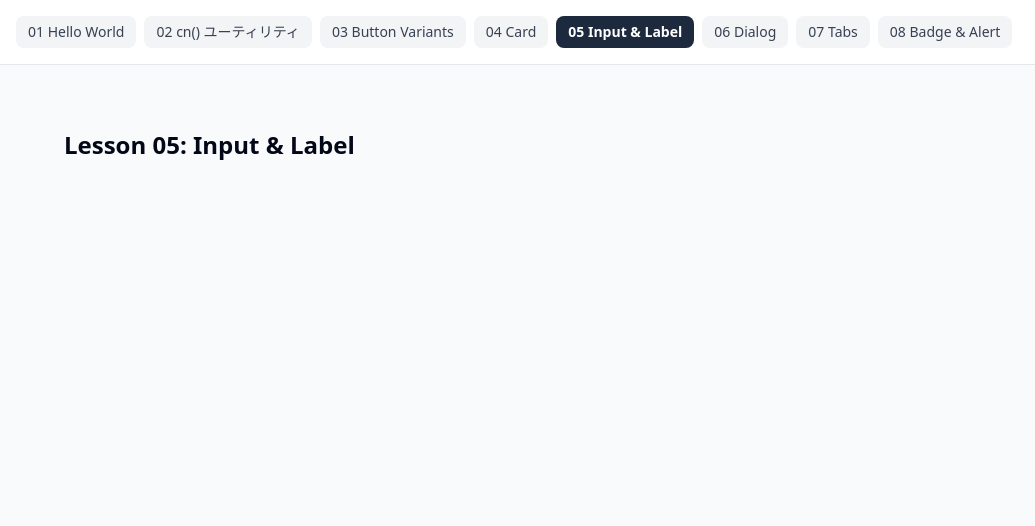
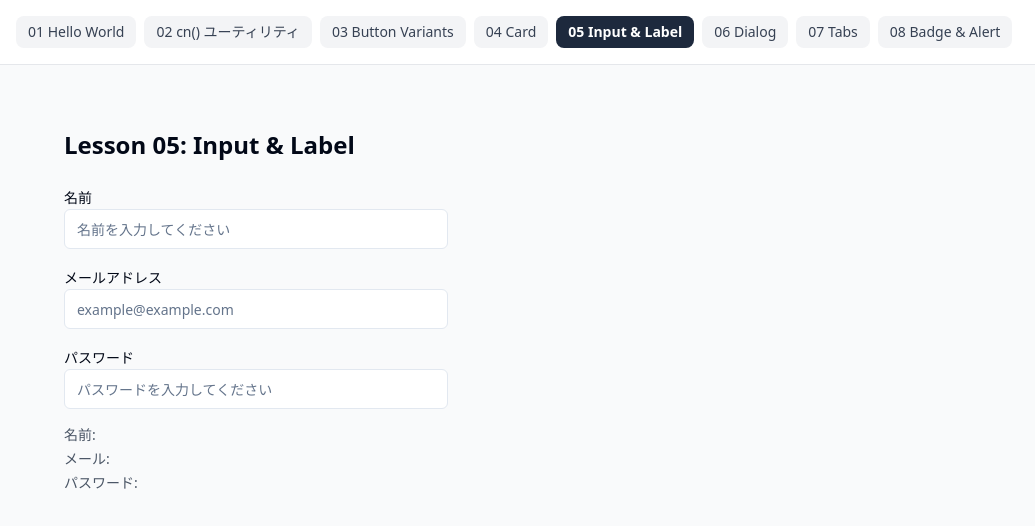
Before and after one commit to IchinaZiru/my-tech-roadmap, a React (Vite) app in the folder shadcn-ui/: page / in a window 1280 px wide. Both pictures are taken after a click on the button "05 Input & Label". Shown: the top 526 px of the page, without its empty margins (0-1035 px from the left). Built offline with nearby package versions, Linux system fonts and the light colour scheme.

Commit message:
Label / Input関連付け

```diff
--- a/shadcn-ui/src/lessons/05-input-label/InputLabelLesson.tsx
+++ b/shadcn-ui/src/lessons/05-input-label/InputLabelLesson.tsx
@@ -10,10 +10,11 @@
 import { useState } from 'react'
 import { Input } from '@/components/ui/input'
 import { Label } from '@/components/ui/label'
-import { Button } from '@/components/ui/button'
 
 export default function InputLabelLesson() {
   const [name, setName] = useState('')
+  const [email, setEmail] = useState('')
+  const [password, setPassword] = useState('')
 
   return (
     <div className="p-8">
@@ -22,9 +23,37 @@ export default function InputLabelLesson() {
       {/* フォームを作る */}
       <div className="max-w-sm space-y-4">
         {/* ヒント: Label の htmlFor と Input の id を同じ文字列にする */}
-
+        <div className="space-y-1">
+          <Label htmlFor='name'>名前</Label>
+          <Input
+          id='name'
+          type='text'
+          placeholder='名前を入力してください'
+          value={name}
+          onChange={(e) => setName(e.target.value)}
+          />
+        </div>
+        <div className="space-y-2">
+          <Label htmlFor="email">メールアドレス</Label>
+          <Input id="email" type="email" placeholder="example@example.com"
+          value={email}
+          onChange={(e) => setEmail(e.target.value)}
+          />
+        </div>
+        <div className="space-y-2">
+          <Label htmlFor="password">パスワード</Label>
+          <Input id="password" type="password" placeholder="パスワードを入力してください"
+          value={password}
+          onChange={(e) => setPassword(e.target.value)}
+          />
+        </div>
         {/* 入力した値をリアルタイム表示する */}
-        {name && <p className="text-sm text-gray-600">入力中: {name}</p>}
+        {(name || email || password) && <p className="text-sm text-gray-600">入力中: {name || email || password}</p>}
+        <div className="text-sm text-gray-600 space-y-1">
+          <p>名前: {name}</p>
+          <p>メール: {email}</p>
+          <p>パスワード: {password}</p>
+        </div>
       </div>
     </div>
   )
```
Also changed, not shown: 1 other file (tests, documents, lock files or other folders).
